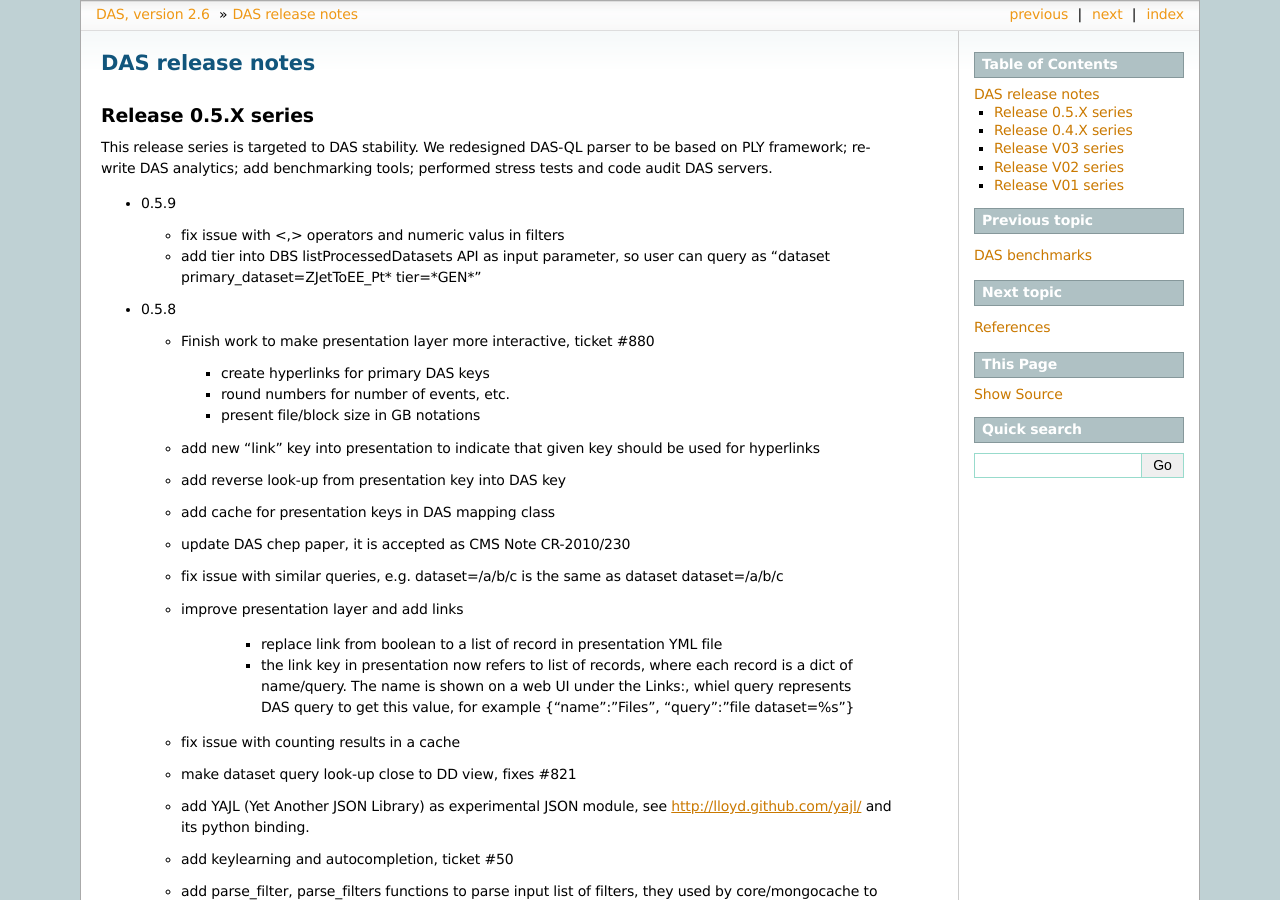
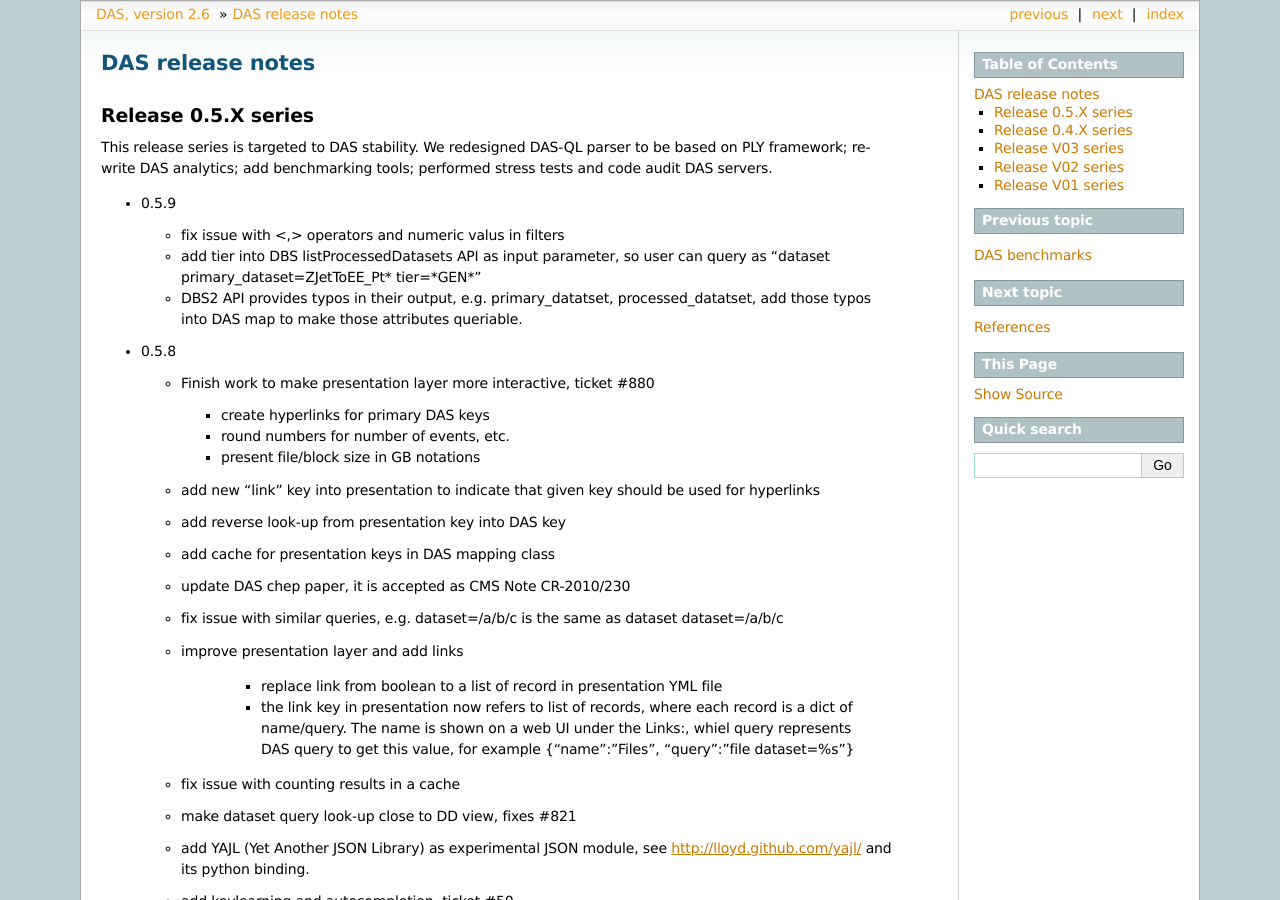
Before and after one commit to dmwm/DAS, a Sphinx documentation site: the page built from doc/sphinx/changelog.rst, in a window 1280 px wide and 900 px high. Built offline with Sphinx 7.4.7, drawn with Linux system fonts in a browser that asks for light colours; the version number is read from the project's files by our own code.

Commit message:
Update doc
git-svn-id: svn+ssh://svn.cern.ch/reps/CMSDMWM/DAS/trunk@11369 4525493e-7705-40b1-a816-d608a930855b

```diff
--- a/doc/sphinx/changelog.rst
+++ b/doc/sphinx/changelog.rst
@@ -12,6 +12,8 @@ performed stress tests and code audit DAS servers.
   - fix issue with <,> operators and numeric valus in filters
   - add tier into DBS listProcessedDatasets API as input parameter, so user
     can query as "dataset primary_dataset=ZJetToEE_Pt* tier=*GEN*"
+  - DBS2 API provides typos in their output, e.g. primary_datatset, processed_datatset,
+    add those typos into DAS map to make those attributes queriable.
 
 - 0.5.8
 
```
